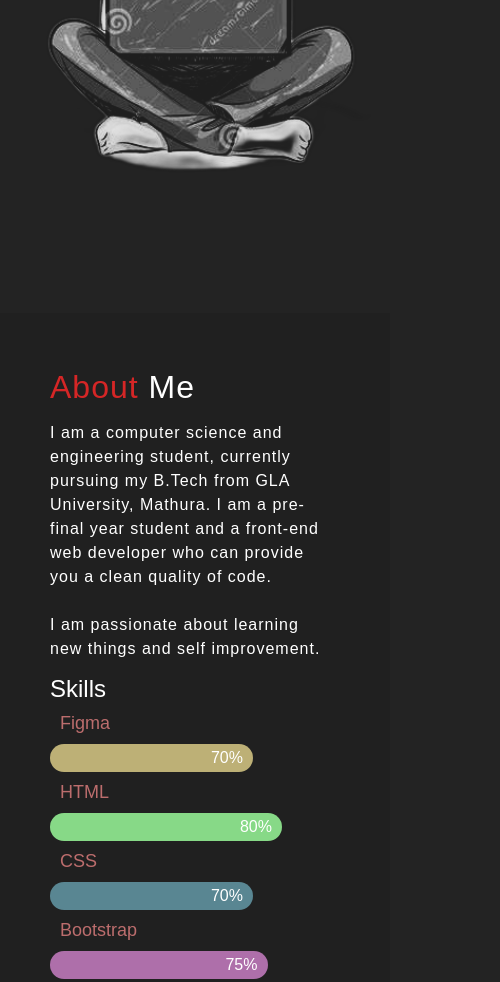
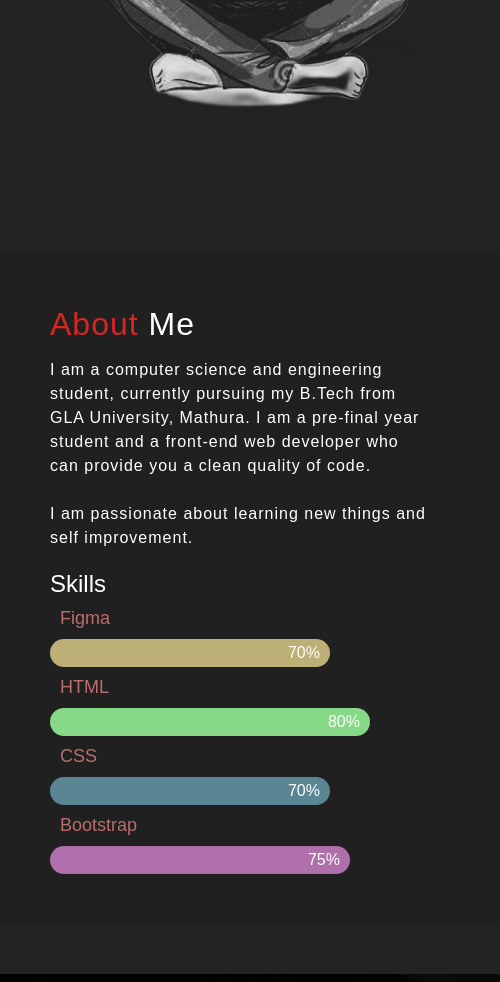
Before and after one commit to ShyamaAgrawal/Portfolio, a plain HTML site: page index.html in a window 390 px wide. Shown: the part 1108-2090 px from the top of the page, 500 px wide, since content can reach past the window. Drawn offline with Linux system fonts and the light colour scheme.

Commit message:
Update style.css

```diff
--- a/style.css
+++ b/style.css
@@ -372,6 +372,6 @@ textarea {
 }
 @media(max-width:500px) {
   body {
-    max-width:500px;
+    min-width:500px;
   }
 }
```
